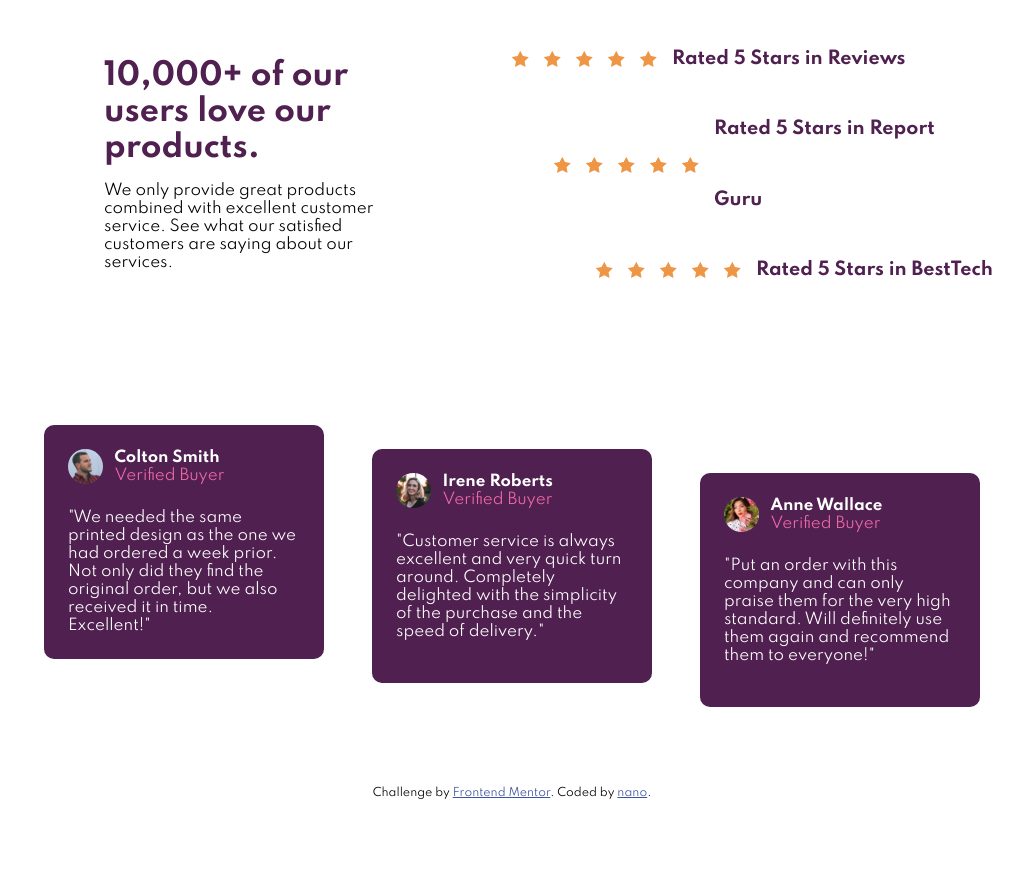
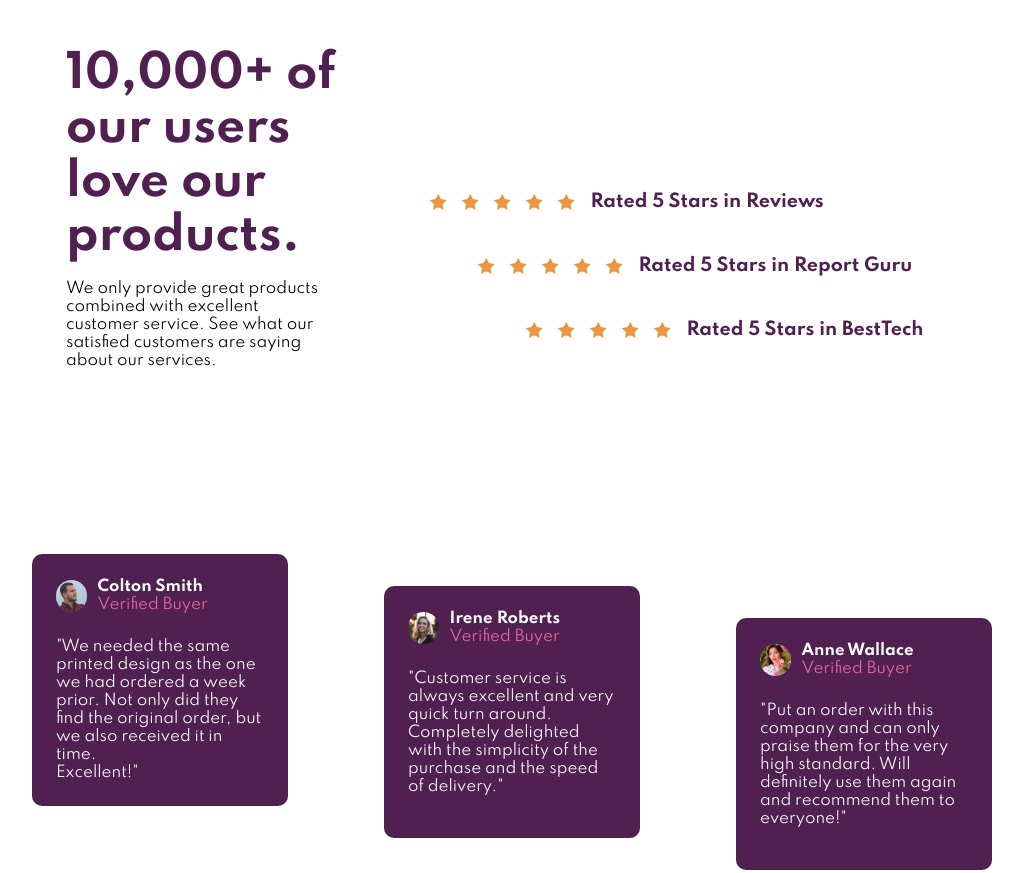
Before and after one commit to naiiiden/social-proof-section, a plain HTML site: page index.html in a window 1280 px wide. Shown: the top 873 px of the page, without its empty margins (128-1151 px from the left). Before the commit the page ends 800 px from the top, so only its background shows below. Drawn offline with Linux system fonts and the light colour scheme.

Commit message:
improvements

```diff
--- a/style.css
+++ b/style.css
@@ -20,41 +20,47 @@ body{
     justify-content: center;
     align-items: center;
     min-height: 100vh;
+    max-width: 100%;
     font-family: Spartan;
     font-size: 15px;
 }
 
 h1, h3{/*hero settings*//*hero settings*/
     color: var(--very-dark-magenta);
-    width: 32vh;
+    width: 100vw;
 }
 
 .hero{
-    width: 35vh;
+    width: 83%;
     text-align: center;
-    margin: 3vh;
-    margin-bottom: 5vh;
+    margin: 2rem;
+    margin-bottom: 3.5rem;
 }
 
 .hero h1{
-    margin-bottom: 2vh;
+    margin: auto;
+    margin-bottom: 1rem;
 }/*hero settings*//*hero settings*/
 
 .stars{
-    width: 35vh;
+    display: flex;
+    flex-direction: column;
+    justify-content: center;
+    align-items: center;
+    width: 25vw;
     text-align: center;
     line-height: 2;
-    margin: 3vh;
-    margin-bottom: 5vh;
+    margin: auto;
+    margin-bottom: 4rem;
 }
 
 .reviewer{/*reviewer settings*//*reviewer settings*/
-    width: 35vh;
+    width: 90vw;
     border-radius: 10px;
     background-color: var(--very-dark-magenta);
     color: white;
-    padding: 3vh;
-    margin: 3vh;
+    padding: 1.5rem;
+    margin: 3rem;
 }
 
 .bold{
@@ -65,7 +71,7 @@ h1, h3{/*hero settings*//*hero settings*/
     display: flex;
     align-items: center;
     gap: 5%;
-    padding-bottom: 3vh;
+    padding-bottom: 1.5rem;
 
 }
 
@@ -93,29 +99,30 @@ h1, h3{/*hero settings*//*hero settings*/
 
 @media screen and (min-width: 1024px){
     .desktopRow1{
-        width: 100%;
+        text-align: center;
+        width: 70%;
         display: flex;
-        justify-content: space-evenly;
         align-items: center;
+        margin-right: 3.75rem;
     }
     .desktopRow2{
-        margin: 5vh;
-        padding: 5vh;
+        margin: 2rem;
+        padding: 5rem;
         display: flex;
     }
     .colton{
         position: relative;
-        bottom: 3vh;
+        bottom: 2rem;
     }
     .anne{
         position: relative;
-        top: 3vh;
+        top: 2rem;
     }
     .stars{
         position:relative;
         right: 10%;
         text-align: start;
-        line-height: 4;
+        line-height: 4rem;
     }
     .reviews{
         width: 500px;
@@ -146,4 +153,18 @@ h1, h3{/*hero settings*//*hero settings*/
     .hero{
         text-align: start;
     }
+
+    .hero h1 {
+        font-size: 3em;
+        width: 55%;
+        margin: 1rem 0;
+    }
+
+    .hero p {
+        width: 50%;
+    }
+
+    .reviewer {
+        width: 20vw;
+    }
 }
```
Also changed, not shown: 1 other file.
